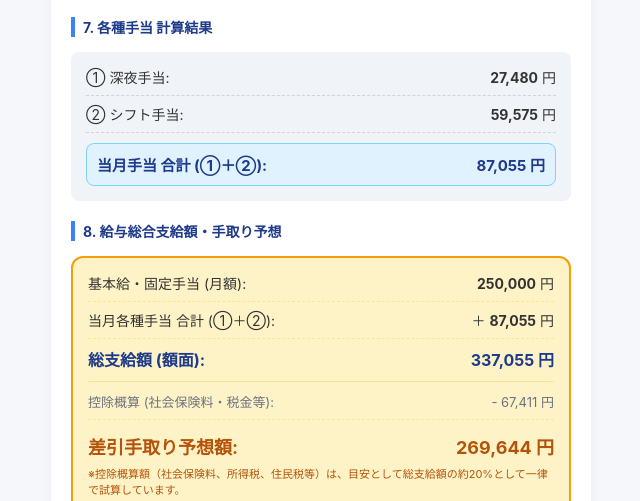
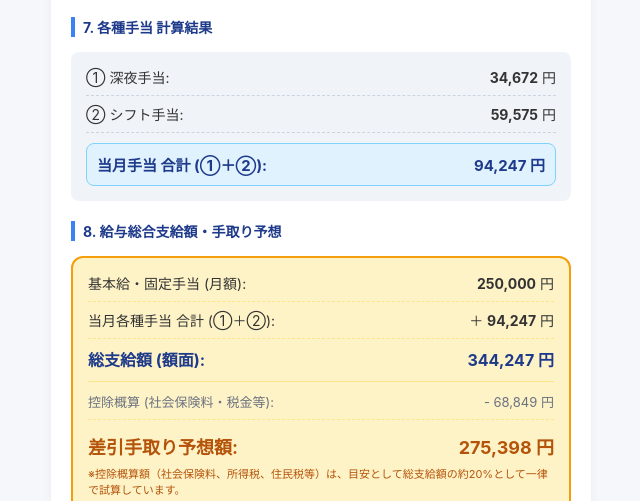
Before and after one commit to Koochan10/Koochan10.github.io, a plain HTML site: page index.html in a window 1280 px wide. Shown: the part 1036-1537 px from the top of the page, 319-959 px from the left. Drawn offline with Linux system fonts and the light colour scheme.

Commit message:
Update index.html

```diff
--- a/index.html
+++ b/index.html
@@ -391,7 +391,7 @@ function calculate() {
 
     // 指定の計算式
     // ① 深夜手当 = ((基本給 + 13000 or 3000) ÷ 120 + 450) × 夜勤時間 × 0.25
-    var midnightAllowance = ((salary + shiftBase) / 160 + 450) * totalMidHours * 0.25;
+    var midnightAllowance = ((salary + shiftBase) / 120 + 450) * totalMidHours * 0.25;
 
     // ② シフト手当 = 13000 or 3000 + 450 × シフト時間
     var shiftAllowanceFinal = shiftBase + (450 * totalShiftHours);
```
